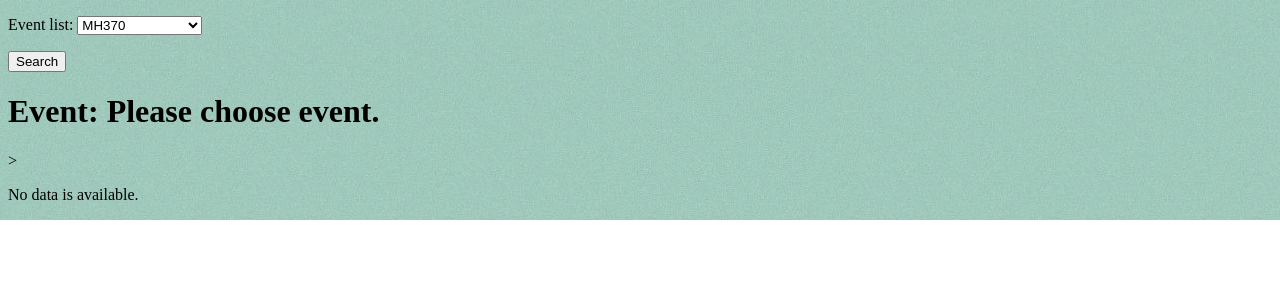
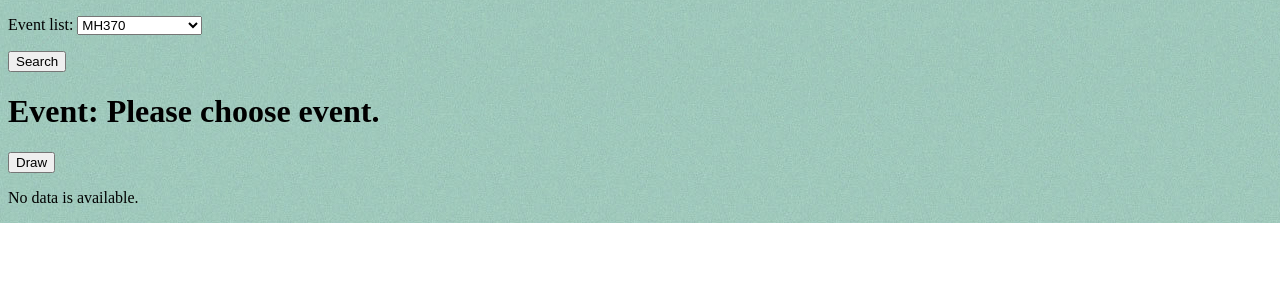
Before and after one commit to MichyoSYN/TwitterData, a Django app: page /DataAnalyse/ in a window 1280 px wide. Shown: the top 300 px of the page. Run offline with Django 3.2, Linux system fonts and the light colour scheme; data comes from the database, SQL or seed files in the repository.

```diff
--- a/DataAnalyse/templates/DataAnalyse/index.html
+++ b/DataAnalyse/templates/DataAnalyse/index.html
@@ -21,10 +21,12 @@
 </form>
 
 {% if event %}
-    <h1> Event: {{ event }} </h1>>
+    <h1> Event: {{ event }} </h1>
 {% else %}
     <h1> Please choose event. </h1>
 {% endif %}
+
+<input id="draw" type="button" value="Draw">
 
 <!-- Show the latest 5 item in database. -->
 {% if latest_twits_list %}
@@ -36,6 +38,7 @@
 {% else %}
     <p> No data is available. </p>
 {% endif %}
+<p></p>
 
 </body>
 </html>
--- a/DataAnalyse/views.py
+++ b/DataAnalyse/views.py
@@ -27,6 +27,9 @@ class IndexView(generic.ListView):
         # Return the last five published questions.
         return Twitter.objects.order_by('-pub_date')[:5]
     '''
+
+    def draw(self):
+        return HttpResponseRedirect('DataAnalyse/test.html')
 
     def get(self, request, *args, **kwargs):
         event = 'Please choose event.'
```
